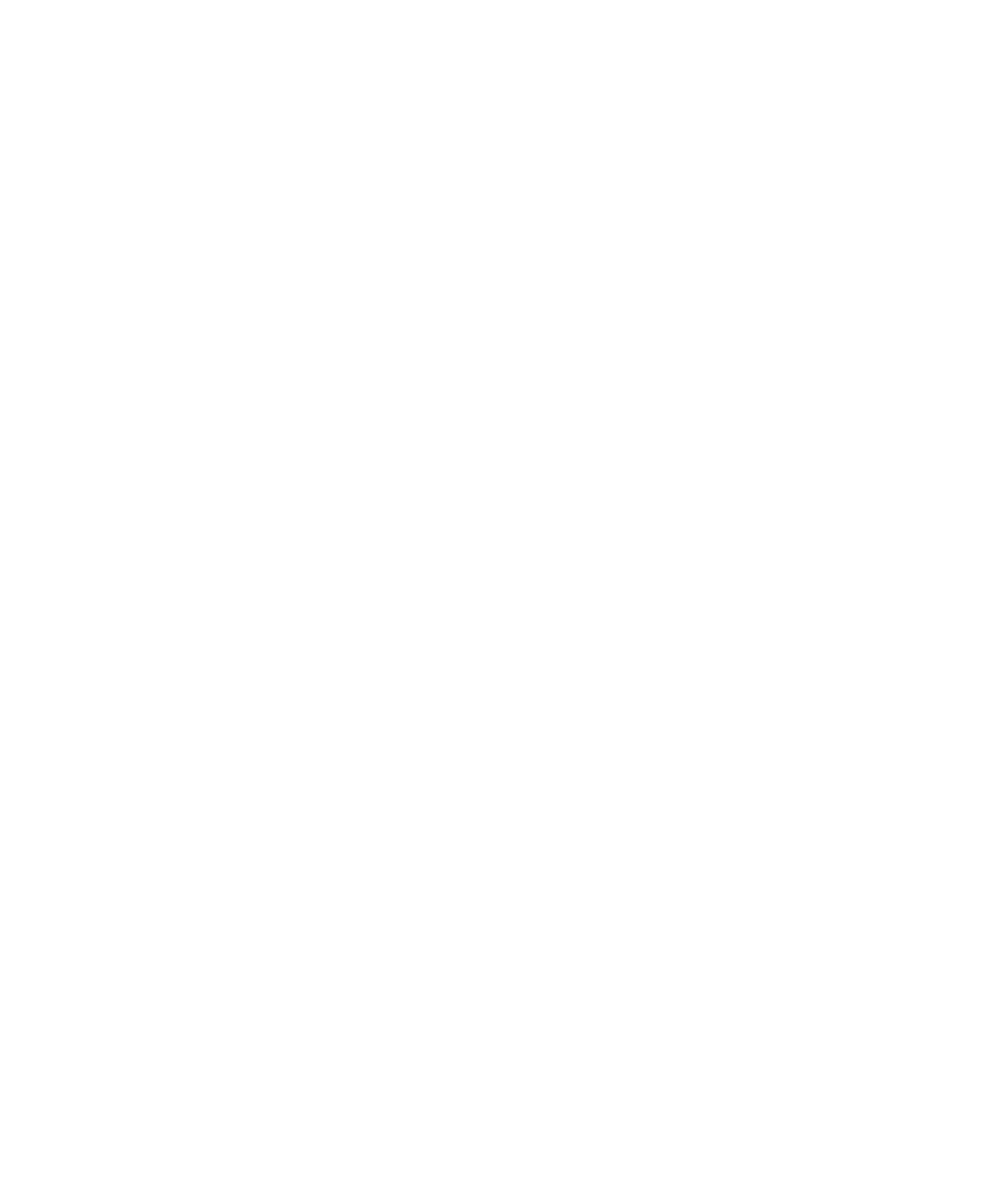
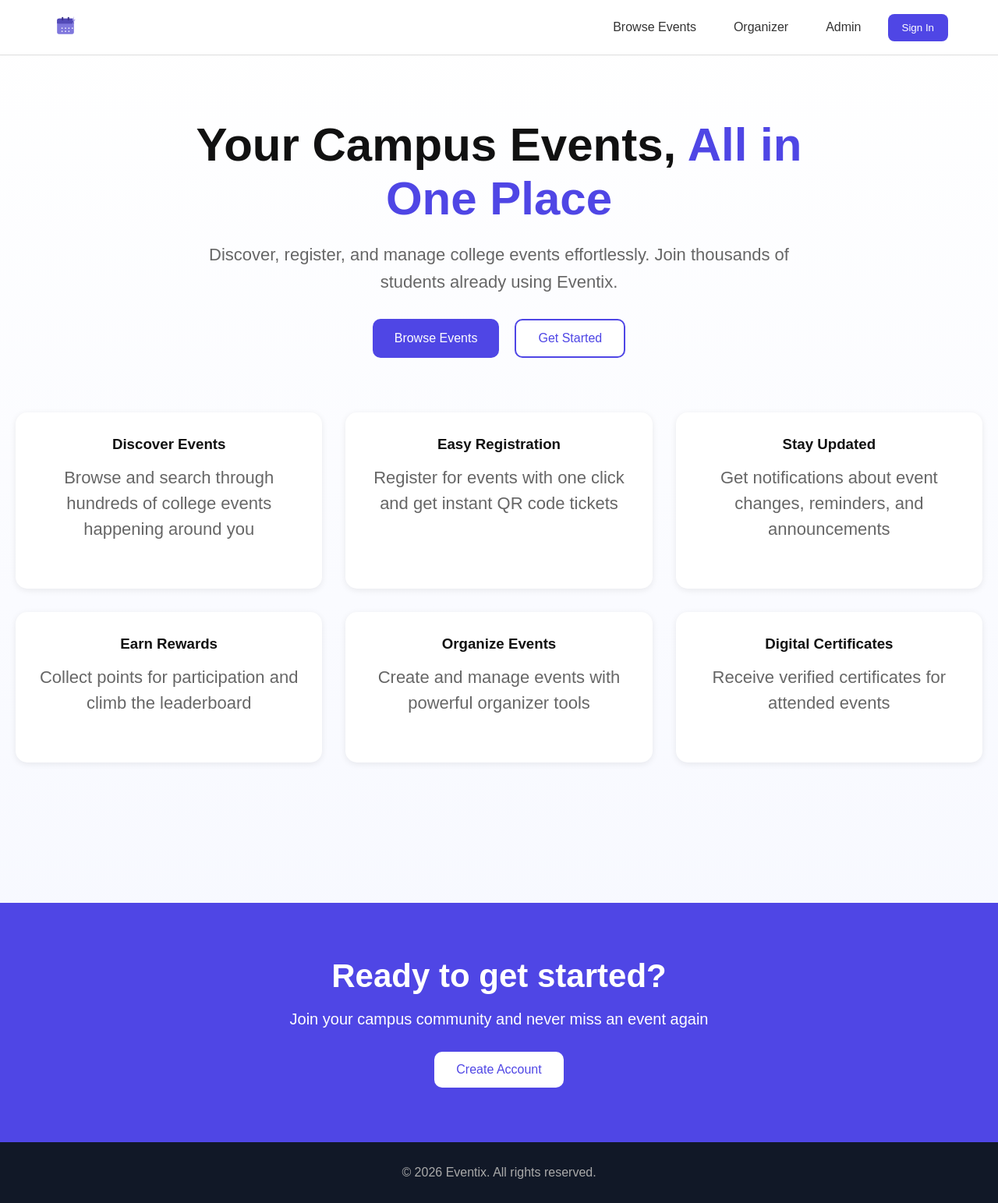
Before and after one commit to nishant-b-bit/AI39-C--Group-7-College_Event_Management_System, a Flask app: page / in a window 1280 px wide. Before the commit the page is empty. Shown: the whole page at 78% size. Before the commit the page ends 800 px from the top, so only its background shows below. Run offline with Flask 3, Linux system fonts and the light colour scheme.

Commit message:
created the home page and used the extend to reduce the reuse of the code

```diff
--- /dev/null
+++ b/app/Templates/common/base.html
@@ -0,0 +1,32 @@
+<!DOCTYPE html>
+<html lang="en">
+
+<head>
+    <meta charset="UTF-8">
+    <meta name="viewport" content="width=device-width, initial-scale=1.0">
+
+    <title>{% block title %}Eventix{% endblock %}</title>
+
+    <link rel="stylesheet" href="{{ url_for('static', filename='css/base.css') }}">
+
+    {% block extra_css %}
+    {% endblock %}
+</head>
+
+<body>
+
+    <!-- Navbar -->
+    {% include 'common/navbar.html' %}
+
+    <!-- Main Page Content -->
+    {% block content %}
+    {% endblock %}
+
+    <!-- Footer -->
+    {% include 'common/footer.html' %}
+
+    <script src="{{ url_for('static', filename='js/script.js') }}"></script>
+
+</body>
+
+</html>
--- /dev/null
+++ b/app/Templates/common/footer.html
@@ -0,0 +1,4 @@
+<!-- Footer -->
+<footer>
+    <p>© 2026 Eventix. All rights reserved.</p>
+</footer>
--- /dev/null
+++ b/app/Templates/common/navbar.html
@@ -0,0 +1,22 @@
+<!-- Navbar -->
+<nav class="navbar">
+    <div class="container nav-container">
+
+        <div class="logo">
+            <img src="{{ url_for('static', filename='images/logo.svg') }}">
+        </div>
+
+        <div class="nav-links" id="navLinks">
+            <a href="#">Browse Events</a>
+            <a href="#">Organizer</a>
+            <a href="#">Admin</a>
+
+            <button class="signin-btn">Sign In</button>
+        </div>
+
+        <div class="menu-icon" id="menuIcon">
+            <i class="fa-solid fa-bars"></i>
+        </div>
+
+    </div>
+</nav>
--- a/app/Templates/home.html
+++ b/app/Templates/home.html
@@ -0,0 +1,99 @@
+{% extends 'common/base.html' %}
+
+{% block title %}
+Home Page
+{% endblock %}
+
+
+
+{% block extra_css %}
+
+<link rel="stylesheet" href="{{ url_for('static', filename='css/home.css') }}">
+
+{% endblock %}
+
+
+{% block content %}
+
+<!-- Hero Section -->
+<section class="hero">
+
+    <div class="hero-content">
+
+        <h1>
+            Your Campus Events,
+            <span>All in One Place</span>
+        </h1>
+
+        <p>
+            Discover, register, and manage college events effortlessly.
+            Join thousands of students already using Eventix.
+        </p>
+
+        <div class="hero-buttons">
+            <button class="primary-btn">Browse Events</button>
+            <button class="secondary-btn">Get Started</button>
+        </div>
+
+    </div>
+
+    <!-- Features -->
+    <div class="features">
+
+        <div class="feature-card">
+            <i class="fa-solid fa-magnifying-glass"></i>
+            <h3>Discover Events</h3>
+            <p>Browse and search through hundreds of college events happening around you</p>
+        </div>
+
+        <div class="feature-card">
+            <i class="fa-solid fa-calendar"></i>
+            <h3>Easy Registration</h3>
+            <p>Register for events with one click and get instant QR code tickets</p>
+        </div>
+
+        <div class="feature-card">
+            <i class="fa-solid fa-bell"></i>
+            <h3>Stay Updated</h3>
+            <p>Get notifications about event changes, reminders, and announcements</p>
+        </div>
+
+        <div class="feature-card">
+            <i class="fa-solid fa-award"></i>
+            <h3>Earn Rewards</h3>
+            <p>Collect points for participation and climb the leaderboard</p>
+        </div>
+
+        <div class="feature-card">
+            <i class="fa-solid fa-users"></i>
+            <h3>Organize Events</h3>
+            <p>Create and manage events with powerful organizer tools</p>
+        </div>
+
+        <div class="feature-card">
+            <i class="fa-solid fa-sparkles"></i>
+            <h3>Digital Certificates</h3>
+            <p>Receive verified certificates for attended events</p>
+        </div>
+
+    </div>
+
+</section>
+
+<!-- CTA Section -->
+<section class="cta-section">
+
+    <h2>Ready to get started?</h2>
+
+    <p>
+        Join your campus community and never miss an event again
+    </p>
+
+    <button>Create Account</button>
+
+</section>
+
+<!-- JS -->
+<script src="script.js"></script>
+
+{% endblock %}
--- /dev/null
+++ b/app/static/css/base.css
@@ -0,0 +1,73 @@
+* {
+    margin: 0;
+    padding: 0;
+    box-sizing: border-box;
+    font-family: Arial, Helvetica, sans-serif;
+}
+
+body {
+    background: linear-gradient(to bottom, white, #f5f7ff);
+}
+
+/* Navbar */
+
+.navbar {
+    background: white;
+    border-bottom: 1px solid #ddd;
+    position: sticky;
+    top: 0;
+    z-index: 100;
+}
+
+.container {
+    width: 90%;
+    margin: auto;
+}
+
+.nav-container {
+    height: 70px;
+    display: flex;
+    justify-content: space-between;
+    align-items: center;
+}
+
+.logo img {
+    height: 40px;
+}
+
+.nav-links {
+    display: flex;
+    gap: 20px;
+    align-items: center;
+}
+
+.nav-links a {
+    text-decoration: none;
+    color: #333;
+    padding: 10px 14px;
+    border-radius: 8px;
+    transition: 0.3s;
+}
+
+.nav-links a:hover {
+    background: #f1f1f1;
+}
+
+.signin-btn {
+    background: #4f46e5;
+    color: white;
+    border: none;
+    padding: 10px 18px;
+    border-radius: 8px;
+    cursor: pointer;
+}
+
+.signin-btn:hover {
+    opacity: 0.9;
+}
+
+.menu-icon {
+    display: none;
+    font-size: 24px;
+    cursor: pointer;
+}
--- /dev/null
+++ b/app/static/css/home.css
@@ -0,0 +1,179 @@
+/* Hero */
+
+.hero {
+    padding: 80px 20px;
+    text-align: center;
+}
+
+.hero-content {
+    max-width: 800px;
+    margin: auto;
+}
+
+.hero h1 {
+    font-size: 60px;
+    color: #111;
+    margin-bottom: 20px;
+}
+
+.hero h1 span {
+    color: #4f46e5;
+}
+
+.hero p {
+    font-size: 22px;
+    color: #666;
+    margin-bottom: 30px;
+    line-height: 1.6;
+}
+
+.hero-buttons {
+    display: flex;
+    justify-content: center;
+    gap: 20px;
+    flex-wrap: wrap;
+}
+
+.primary-btn {
+    background: #4f46e5;
+    color: white;
+    border: none;
+    padding: 14px 28px;
+    border-radius: 10px;
+    cursor: pointer;
+    font-size: 16px;
+}
+
+.secondary-btn {
+    background: white;
+    color: #4f46e5;
+    border: 2px solid #4f46e5;
+    padding: 14px 28px;
+    border-radius: 10px;
+    cursor: pointer;
+    font-size: 16px;
+}
+
+/* Features */
+
+.features {
+    margin-top: 70px;
+    display: grid;
+    grid-template-columns: repeat(3, 1fr);
+    gap: 30px;
+}
+
+.feature-card {
+    background: white;
+    padding: 30px;
+    border-radius: 15px;
+    box-shadow: 0 2px 8px rgba(0, 0, 0, 0.08);
+    transition: 0.3s;
+}
+
+.feature-card:hover {
+    transform: translateY(-5px);
+}
+
+.feature-card i {
+    font-size: 35px;
+    color: #4f46e5;
+    margin-bottom: 20px;
+}
+
+.feature-card h3 {
+    margin-bottom: 15px;
+    color: #111;
+}
+
+.feature-card p {
+    color: #666;
+    line-height: 1.5;
+}
+
+/* CTA */
+
+.cta-section {
+    margin-top: 100px;
+    background: #4f46e5;
+    color: white;
+    text-align: center;
+    padding: 70px 20px;
+}
+
+.cta-section h2 {
+    font-size: 42px;
+    margin-bottom: 20px;
+}
+
+.cta-section p {
+    font-size: 20px;
+    margin-bottom: 30px;
+}
+
+.cta-section button {
+    background: white;
+    color: #4f46e5;
+    border: none;
+    padding: 14px 28px;
+    border-radius: 10px;
+    cursor: pointer;
+    font-size: 16px;
+}
+
+/* Footer */
+
+footer {
+    background: #111827;
+    color: #aaa;
+    text-align: center;
+    padding: 30px;
+}
+
+/* Responsive */
+
+@media(max-width:900px) {
+
+    .features {
+        grid-template-columns: repeat(2, 1fr);
+    }
+
+    .hero h1 {
+        font-size: 45px;
+    }
+}
+
+@media(max-width:768px) {
+
+    .menu-icon {
+        display: block;
+    }
+
+    .nav-links {
+        position: absolute;
+        top: 70px;
+        left: 0;
+        width: 100%;
+        background: white;
+        flex-direction: column;
+        padding: 20px;
+        display: none;
+        border-top: 1px solid #ddd;
+    }
+
+    .nav-links.active {
+        display: flex;
+    }
+
+    .features {
+        grid-template-columns: 1fr;
+    }
+
+    .hero h1 {
+        font-size: 38px;
+    }
+
+    .hero p {
+        font-size: 18px;
+    }
+}
--- a/app/static/js/script.js
+++ b/app/static/js/script.js
@@ -0,0 +1,6 @@
+const menuIcon = document.getElementById("menuIcon");
+const navLinks = document.getElementById("navLinks");
+
+menuIcon.addEventListener("click", () => {
+    navLinks.classList.toggle("active");
+});
```
Also changed, not shown: app/Templates/login.html (+17 -55 lines), app/static/css/login.css (added, +52 -0 lines), app/Templates/base.html (deleted), app/static/css/style.css (deleted), app/static/images/logo.svg (added).
